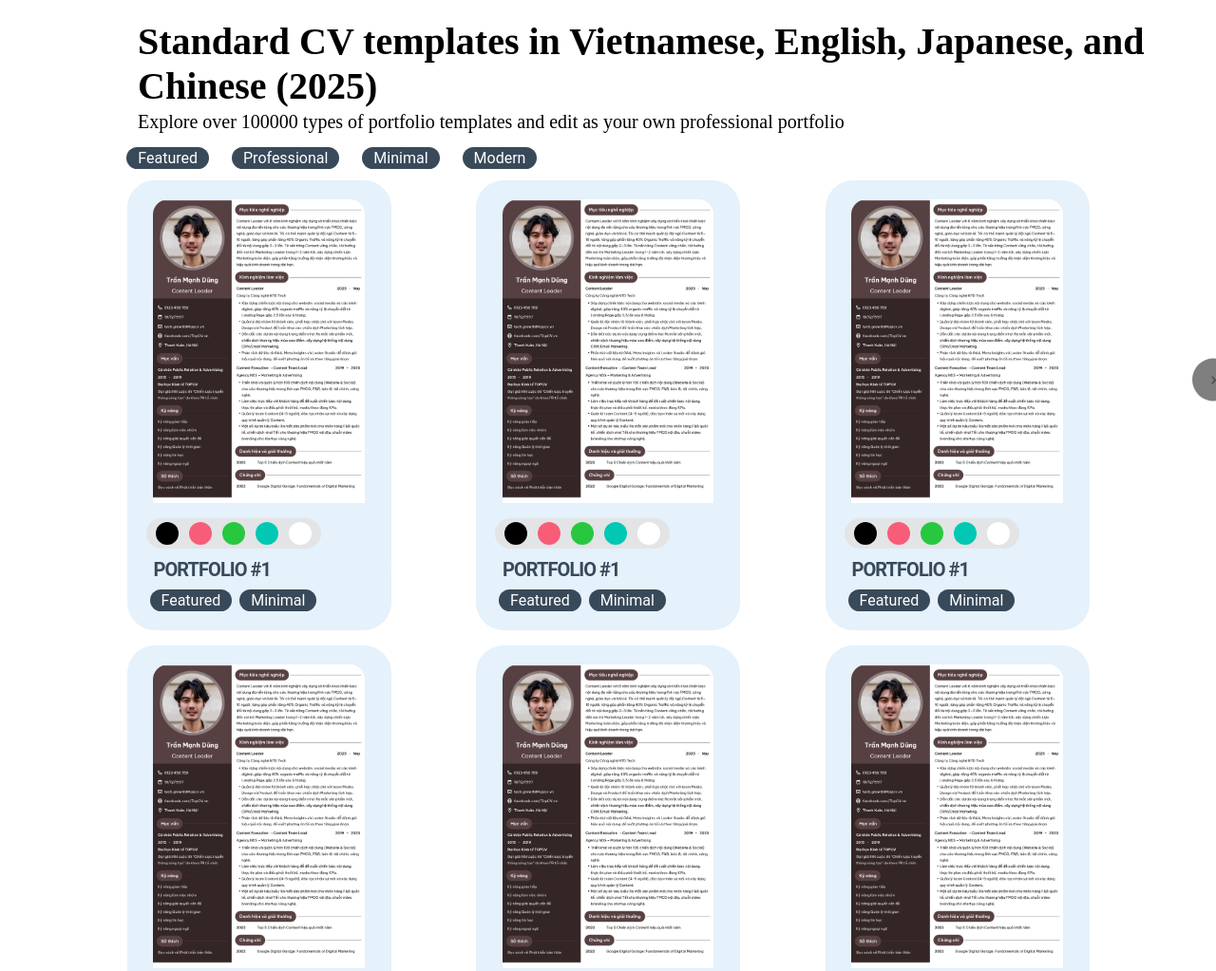
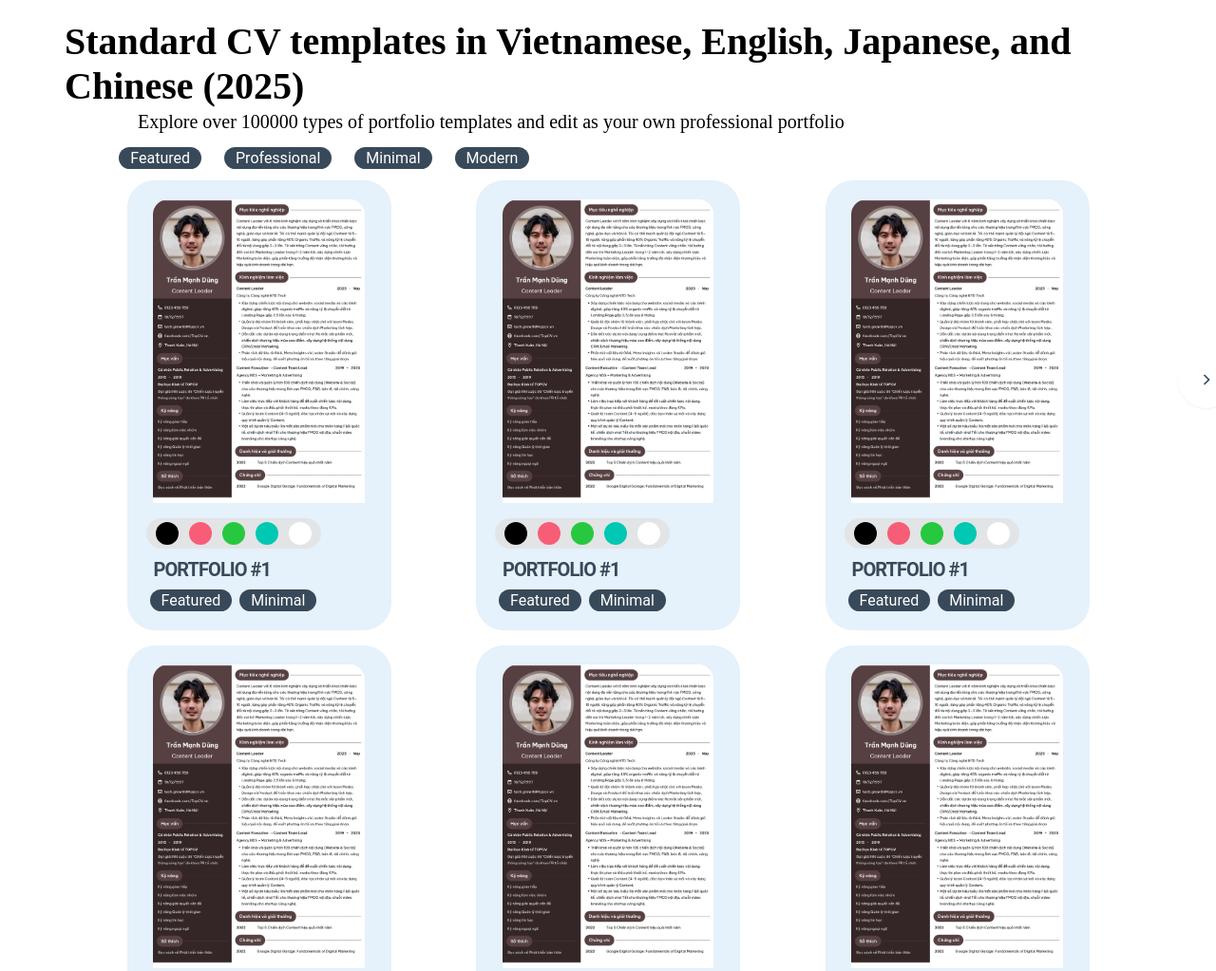
Before and after one commit to thanhdatnguyentk/WebCreateCV, a plain HTML site: page assets/html/homepage.html in a window 1280 px wide. Shown: the top 1023 px of the page at 95% size. Drawn offline with Linux system fonts and the light colour scheme; a web font is replaced by a local one.

Commit message:
Realign template tags and change color for nav buttons

```diff
--- a/assets/css/pages.css
+++ b/assets/css/pages.css
@@ -32,8 +32,8 @@ h1 {
   font-weight: 700;
   line-height: normal;
   letter-spacing: -1;
-  margin-left: 85px;
   margin-bottom: 0.3%;
+  padding-left: 0.2em;
 }
 
 h3 {
@@ -60,7 +60,7 @@ h3 {
 .Category-Selector1 {
   /* Use block container - tags will be placed inside a .row with .col-* children (layout.css) */
   display: block;
-  padding: 0.75rem 1rem;
+  padding: 0.75rem 0.4rem;
   gap: 12px;
 }
 
@@ -195,7 +195,7 @@ h3 {
 .swiper-nav {
     position: absolute;
     top: 50%;
-    background-color: rgba(0, 0, 0, 0.5);
+    background-color: var(--white-bg);
     color: white;
     border: none;
     padding: 10px 15px;
@@ -204,14 +204,14 @@ h3 {
     cursor: pointer;
     z-index: 10;
     border-radius: 50%;
-    width: 45px;
-    height: 45px;
+    width: 60px;
+    height: 60px;
     line-height: 1;
     transition: background-color 0.3s ease;
 }
 
 .swiper-nav:hover {
-  background-color: rgba(0, 0, 0, 0.8);
+  background-color: var(--accent-600);
 }
 
 .swiper-nav.prev {
@@ -524,6 +524,14 @@ img:not([src]):not([srcset]) {
   font-size: clamp(1.5rem, 2rem + 1vw, 2.25rem);
 }
 
+.Template-Tag {
+  color: black;
+}
+
+.Template-Tags {
+  padding: 0.5rem 1.6rem 0.5rem;
+}
+
 .Primary-Button {
   appearance: none;
   border: 0;
```
